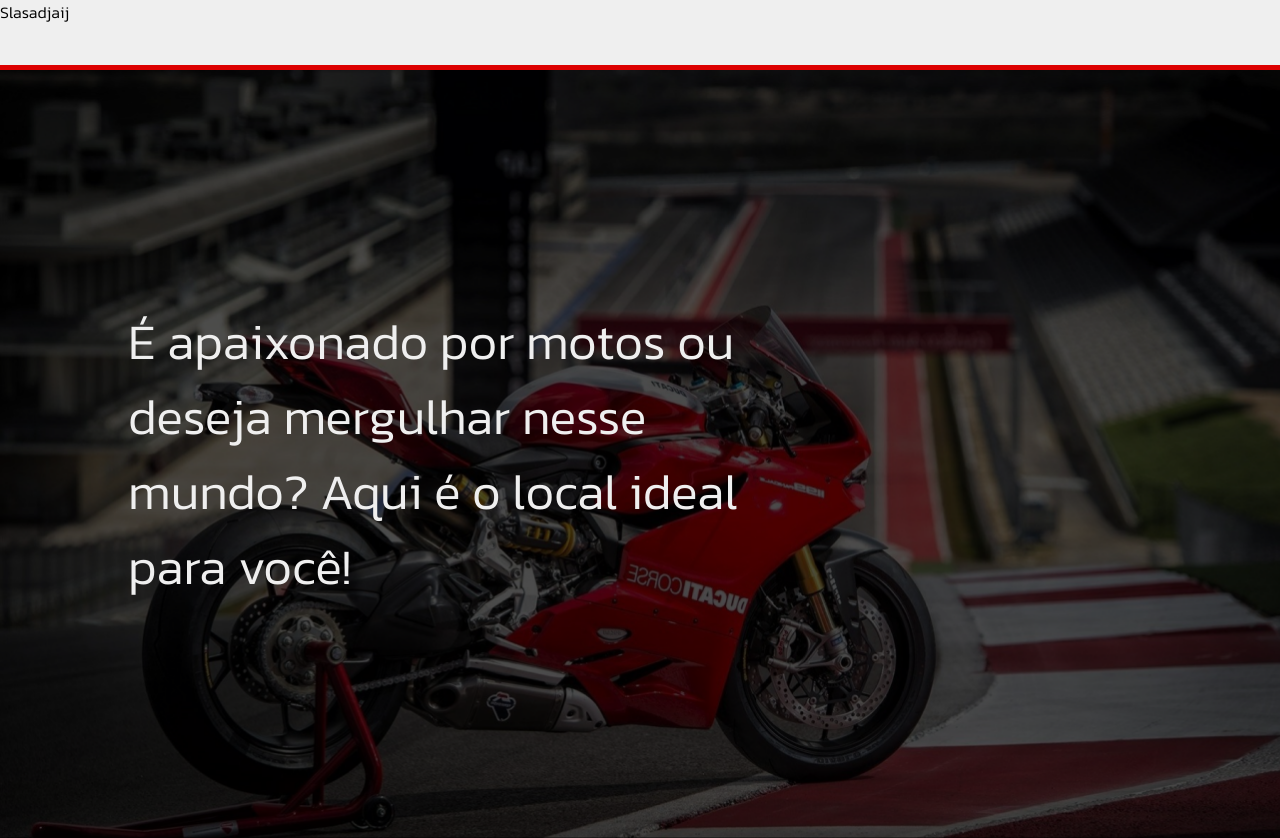
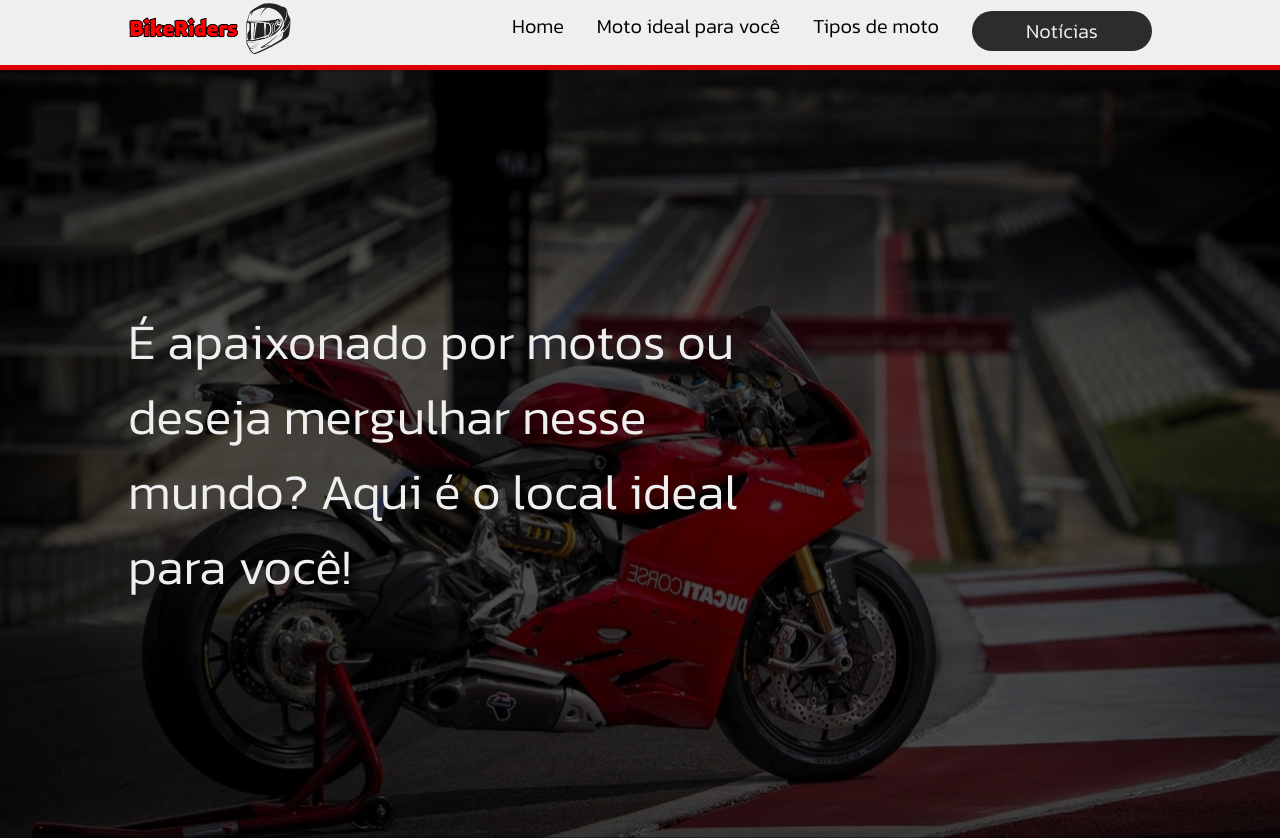
Before and after one commit to JoaoVitorFB/BikeRiders, a plain HTML site: page index.html in a window 1280 px wide. Drawn offline with Linux system fonts and the light colour scheme.

Commit message:
Header pronto

```diff
--- a/css/style.css
+++ b/css/style.css
@@ -1,16 +1,15 @@
 @import url('https://fonts.googleapis.com/css2?family=Kanit:wght@300&display=swap');
 
 *{
-margin: 0;
+    margin: 0;
 padding: 0;
 font-family: 'Kanit', sans-serif;
 }
 
-header {
-    width: 100%;
-    height: 65px;
-    background-color: #EFEFEF;
-    border-bottom: solid 5px #DC0000;
+.container {
+    display: flex;
+    flex-direction: column;
+    width: 80%;
 }
 
 body {
@@ -18,6 +17,65 @@ body {
     justify-content: center;
     flex-direction: column;
 }
+
+/* ----------- HEADER ----------- */
+
+header {
+    margin: 0;
+    padding: 0;
+    display: flex;
+    flex-direction: row;
+    width: 100%;
+    height: 65px;
+    background-color: #EFEFEF;
+    border-bottom: solid 5px #DC0000;
+    justify-content: center;
+}
+
+#mainHeader{
+    display: flex;
+    flex-direction: row;
+}
+
+.container #divLogoHeader{
+}
+
+.container #imgLogoHeader{
+    width: 164px;
+    height: 56px;
+}
+
+.container #divBotoesHeader{
+    width: 100%;
+    display: flex;
+    flex-direction: row-reverse;
+    align-items: center;
+}
+
+.container #divBotoesHeader #listaBotoesHeader{
+    list-style: none;
+    display: flex;
+    flex-direction: row;
+    font-size: 20px;
+    width: 640px;
+    justify-content: space-between;
+}
+
+
+#btnHeaderNoticias{
+    display: flex;
+    width: 180px;
+    height: 40px;
+    align-items: center;
+    justify-content: center;
+    border-radius: 20px;
+    background-color: #2C2C2C;
+    color: #EFEFEF;
+}
+
+/* ----------- FIM HEADER ----------- */
+
+/* ----------- HOME ----------- */
 
 #mainHome{
     display: flex;
@@ -29,11 +87,6 @@ body {
     background-size: cover;
 }
 
-.container {
-    display: flex;
-    flex-direction: column;
-    width: 80%;
-}
 
 .container #home {
     width: 100%;
@@ -48,3 +101,5 @@ body {
     font-size: 50px;
     color: #EFEFEF
 }
+
+/* ----------- FIM HOME ----------- */
--- a/index.html
+++ b/index.html
@@ -9,8 +9,23 @@
     <title>BikeRiders</title>
 </head>
 <header>
-    <p>Slasadjaij</p>
+    <div class="container">
+        <div id="mainHeader">
+            <div id="divLogoHeader">
+                <img id="imgLogoHeader" src="assets/logoBikeRidersHorizontal.png">
+            </div>
+            <div id="divBotoesHeader">
+                <ul id="listaBotoesHeader">
+                    <li>Home</li>
+                    <li>Moto ideal para você</li>
+                    <li>Tipos de moto</li>
+                    <li id="btnHeaderNoticias">Notícias</li>
+                </ul>
+            </div>
+        </div>
+    </div>
 </header>
+
 <body>
     <div id="mainHome">
         <div class="container">
```
